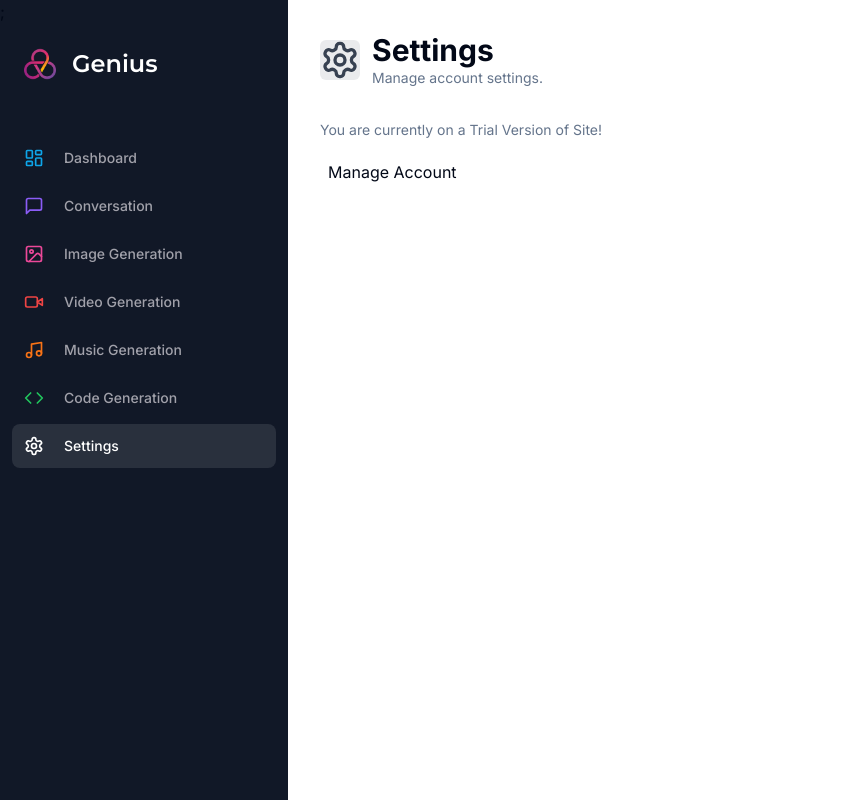
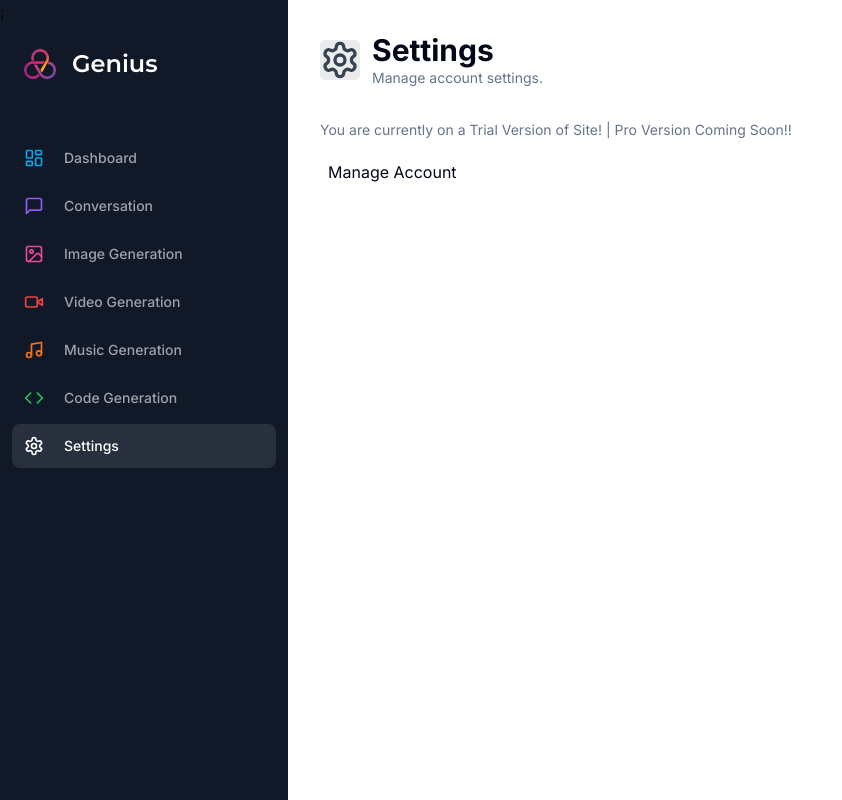
Before and after one commit to sudh-202/saas_platform, a Next.js app: page /settings in a window 1280 px wide. Shown: the whole page, without its empty margins (0-842 px from the left). Built offline with nearby package versions, Linux system fonts and the light colour scheme.

Commit message:
New Update

```diff
--- a/app/(dashboard)/(routes)/settings/page.tsx
+++ b/app/(dashboard)/(routes)/settings/page.tsx
@@ -24,7 +24,7 @@ const SettingsPage = async () => {
       <div className="px-4 lg:px-8 space-y-4">
         <div className="text-muted-foreground text-sm">
           {/* {isPro ? "You are currently on a Pro plan." : "You are currently on a free plan."} */}
-          You are currently on a Trial Version of Site!
+          You are currently on a Trial Version of Site! | Pro Version Coming Soon!!
         </div>
         {/* <SubscriptionButton isPro={isPro} /> */}
         {/* <div className="flex items-center gap-x-2">
```
